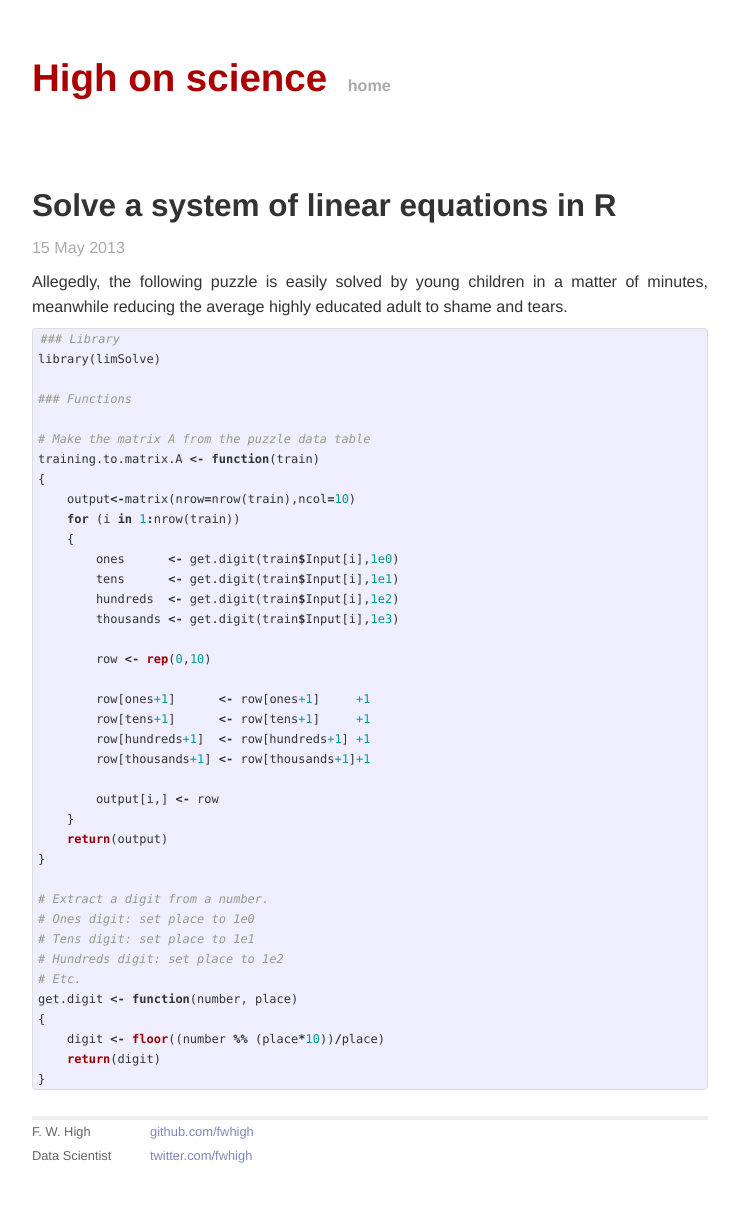
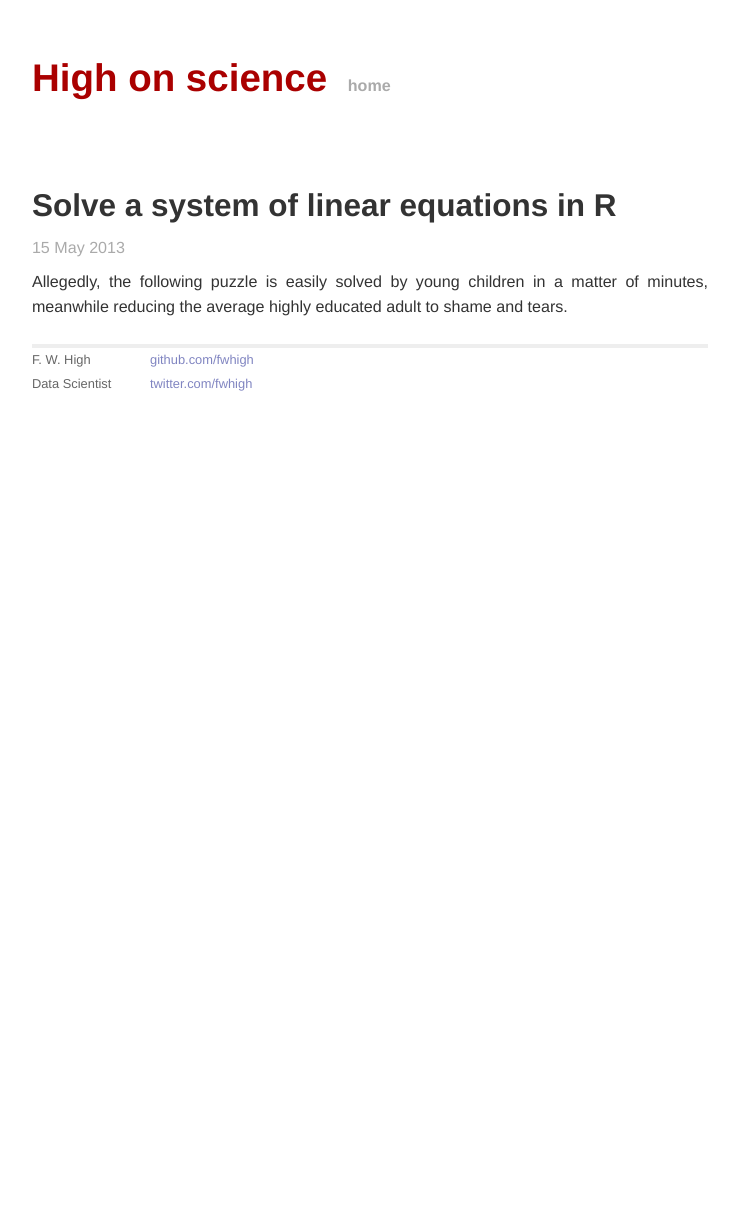
Before and after one commit to fwhigh/high_on_science, a Jekyll site: the page built from _posts/2013-05-15-solve-a-system-of-linear-equations-in-R.markdown, in a window 1280 px wide. Shown: the whole page, without its empty margins (270-1009 px from the left). Built offline with Jekyll 4.4.1, drawn with Linux system fonts in a browser that asks for light colours; after the commit the page ends 900 px from its top, so only the background shows below that.

Commit message:
Revert "testing R syntax highlighting"
This reverts commit d03898e693e28eced914c7e3956b1356760e5abd.

```diff
--- a/_posts/2013-05-15-solve-a-system-of-linear-equations-in-R.markdown
+++ b/_posts/2013-05-15-solve-a-system-of-linear-equations-in-R.markdown
@@ -8,44 +8,3 @@ categories: R
 ---
 
 Allegedly, the following puzzle is easily solved by young children in a matter of minutes, meanwhile reducing the average highly educated adult to shame and tears.
-
-{% highlight R %}
-### Library
-library(limSolve)
-
-### Functions
-
-# Make the matrix A from the puzzle data table
-training.to.matrix.A <- function(train)
-{
-    output<-matrix(nrow=nrow(train),ncol=10)
-    for (i in 1:nrow(train))
-    {
-        ones      <- get.digit(train$Input[i],1e0)
-        tens      <- get.digit(train$Input[i],1e1)
-        hundreds  <- get.digit(train$Input[i],1e2)
-        thousands <- get.digit(train$Input[i],1e3)
-
-        row <- rep(0,10)
-
-        row[ones+1]      <- row[ones+1]     +1
-        row[tens+1]      <- row[tens+1]     +1
-        row[hundreds+1]  <- row[hundreds+1] +1
-        row[thousands+1] <- row[thousands+1]+1
-
-        output[i,] <- row
-    }
-    return(output)
-}
-
-# Extract a digit from a number.
-# Ones digit: set place to 1e0
-# Tens digit: set place to 1e1
-# Hundreds digit: set place to 1e2
-# Etc.
-get.digit <- function(number, place)
-{
-    digit <- floor((number %% (place*10))/place)
-    return(digit)
-}
-{% endhighlight %}
```
